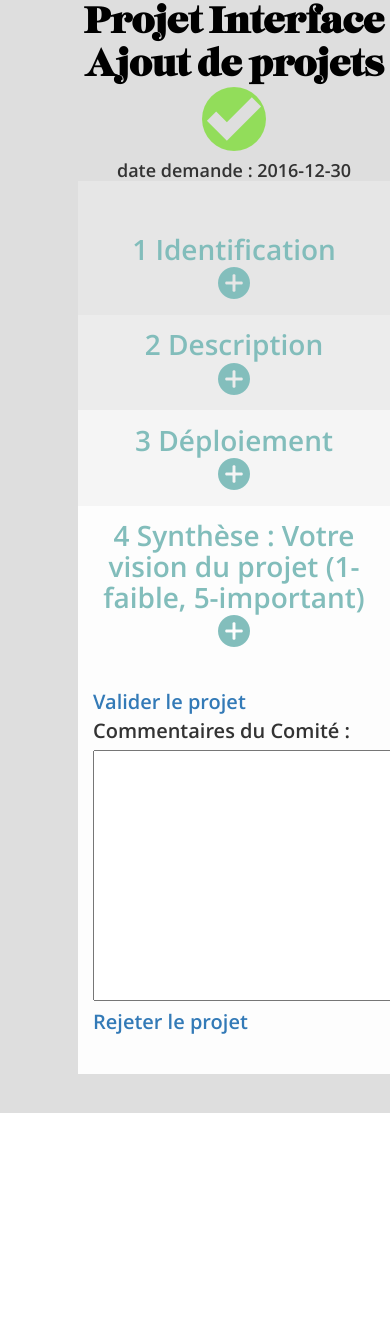
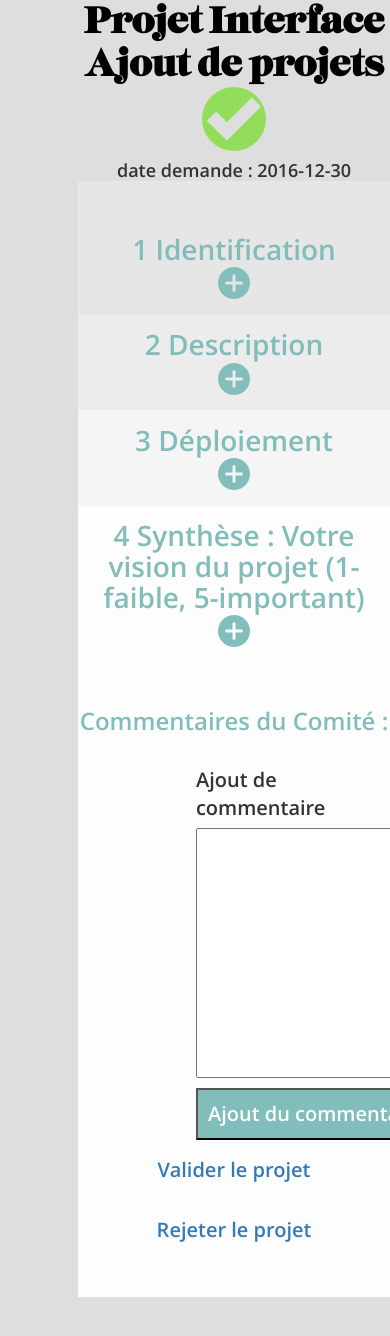
Before and after one commit to KamLan/GestionFichesProjet, a PHP site: page /displayfiche.php?ficheid=1 in a window 390 px wide; the page is wider, and only the part inside the window is pictured. Shown: the part 408-1744 px from the top of that part. Before the commit the page ends 1521 px from the top of that part, so only its background shows below. Run offline with PHP 8.4, Linux system fonts and the light colour scheme; data comes from the database, SQL or seed files in the repository; data that the repository does not hold is empty; some libraries are stand-ins or nearby versions; some web fonts are replaced.

Commit message:
Mise a jour modif BDD + commentaires fonctionnels

```diff
--- a/displayfiche.php
+++ b/displayfiche.php
@@ -24,7 +24,7 @@
       </div>
     </div>
     <div class="col-md-12 projects">
-      <form class="mainform" id="formproject" name="formulaire" action="inserttask.php" method="post">
+      <form class="mainform" name="formulaire" action="updateComments.php?id=<?php echo $fiche?>" method="post">
         <div class="col-md-12 centerit">
           <h1>
             <strong style="color:black;">
@@ -52,7 +52,6 @@
               }
              ?>
           </h1>
-          <!-- <input type="text" name="titre_proj" placeholder="Titre du projet" value="" style="margin-bottom:0px; margin-right:0px;"id="testinput" class="champ" > -->
           <h4>
             date demande :
             <strong>
@@ -155,12 +154,6 @@
                   <?php echo $donnees2['objectif_proj_fiche']; ?>
                 </strong>
               </h4>
-              <!-- <label for="ta1"><strong>Pourquoi ce projet? Comment</strong> est-il né?</label>
-              <textarea name="contexte_proj" rows="4" cols="40" placeholder="Contexte" id="ta1" class="champ"></textarea> <br>
-              <label for="ta2"><strong>Décrire l'action du projet.</strong> ce qui doit être fait</label>
-              <textarea name="descri_proj" rows="4" cols="40" placeholder="Description" id=ta2 class="champ"></textarea> <br>
-              <label for="ta3"><strong>Indiquer les objectifs visés.</strong> Quoi, combien...</label>
-              <textarea name="obj_proj" rows="4 " cols="40" placeholder="Objectif" id="ta3" class="champ"></textarea><br><br> -->
             </div>
             <div class="col-md-12 pilote">
               <h3>
@@ -533,17 +526,27 @@
           </div> <br>
         </div>
         <div class="col-md-12 part5">
-          <!-- <input type="button" name="name" value="Valider" class="submit" onclick="Verif_form(this.form)"> -->
           <div class="col-md-12">
-            <div class="col-md-4 validate">
-              <a href="approved.php?ficheid=<?php echo $fiche ?>">Valider le projet</a>
+            <h3>
+              Commentaires du Comité :
+            </h3>
+            <h4 style="text-align:center;">
+              <strong>
+                <?php echo $donnees2['commentaire_fiche']; ?>
+              </strong>
+            </h4>
+          </div>
+          <div class="col-md-4" style="margin-left:33%; margin-top:10%;">
+            <label for="com-proj-fiche">Ajout de commentaire</label> <br>
+            <textarea name="comm_proj" rows="8" cols="40" id="com-proj-fiche"></textarea>
+            <input type="submit" class='submit' name="name" value="Ajout du commentaire">
+          </div>
+          <div class="col-md-12">
+            <div class="col-md-6 validate">
+              <a href="ProjectTransitionState.php?ficheid=<?php echo $fiche ?>&amp;etat=approved">Valider le projet</a>
             </div>
-            <div class="col-md-4">
-              <label for="com-projfiche">Commentaires du Comité :</label>
-              <textarea name="comm-proj" rows="8" cols="40" id="com-proj-fiche"></textarea>
-            </div>
-            <div class="col-md-4 validate">
-              <a href="denied.php?ficheid=<?php echo $fiche ?>">Rejeter le projet</a>
+            <div class="col-md-6 validate">
+              <a href="ProjectTransitionState.php?ficheid=<?php echo $fiche ?>&amp;etat=denied">Rejeter le projet</a>
             </div>
           </div>
         </div>
--- a/projects.php
+++ b/projects.php
@@ -187,7 +187,7 @@
                 <img src="img\multiply.png" id="cible_i_4C2" alt=""/>
                 Autres
               </label>
-              <textarea name="autrecible" id="textarea8" rows="8" cols="40" placeholder="Précisez"></textarea>
+              <textarea name="autrecible" id="textarea8" rows="8" cols="40" placeholder="Précisez" class=champ></textarea>
             </div>
             <div class="col-md-4">
               <label for="ta4"><strong>Descriptif qualitatif des bénéfices attendus</strong></label>
```
Also changed, not shown: ProjectTransitionState.php (added, +32 -0 lines), approved.php (deleted, +0 -14 lines), denied.php (deleted, +0 -14 lines), inserttask.php (+4 -3 lines), updateComments.php (added, +21 -0 lines).
